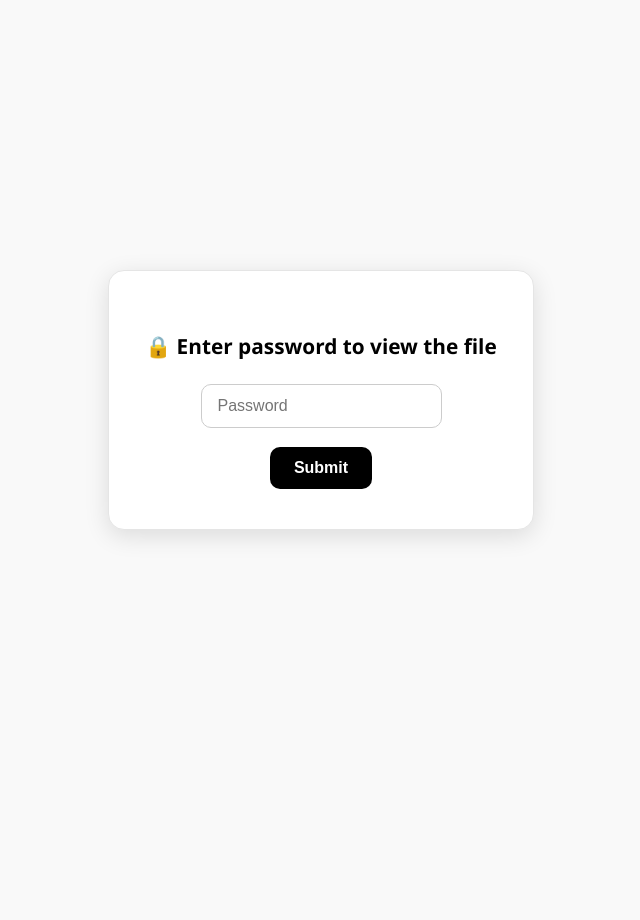
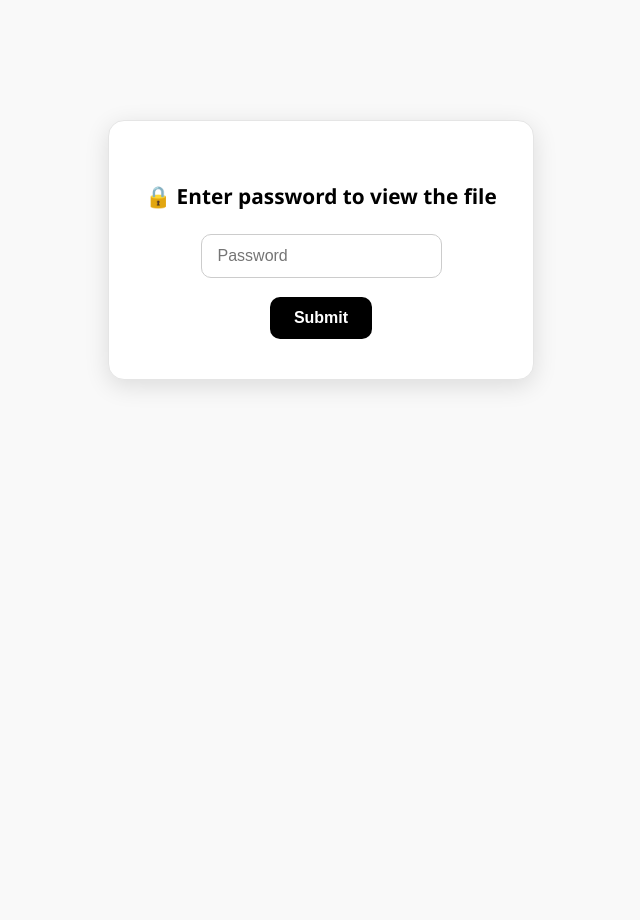
Before and after one commit to FanCam-AI/Back-End, a FastAPI app: template domain/share/templates/password_form.html in a window 1280 px wide. Shown: the whole page, without its empty margins (319-959 px from the left). Before the commit the page ends 539 px from the top, so only its background shows below. Run offline with FastAPI, Linux system fonts and the light colour scheme; the template is opened without the code that fills it, so the values that code supplies are empty; parts of the project's set-up code (start-up, migrations or seed data) failed here and were passed over.

Commit message:
Fix: templates에 있는 html 파일 수정

```diff
--- a/domain/share/templates/password_form.html
+++ b/domain/share/templates/password_form.html
@@ -7,8 +7,9 @@
             font-family: 'Segoe UI', Tahoma, Geneva, Verdana, sans-serif;
             display: flex;
             justify-content: center;
-            align-items: center;
-            height: 100vh;
+            align-items: flex-start; /* center → flex-start */
+            padding-top: 120px;      /* 시작 높이 고정 */
+            min-height: 100vh;
             margin: 0;
             background-color: #f9f9f9;
             color: #111;
--- a/domain/share/templates/protected_form.html
+++ b/domain/share/templates/protected_form.html
@@ -1,7 +1,6 @@
 <!DOCTYPE html>
 <html lang="en">
 <head>
-    <meta charset="UTF-8">
     <meta name="viewport" content="width=device-width, initial-scale=1.0">
     <style>
         body {
```
